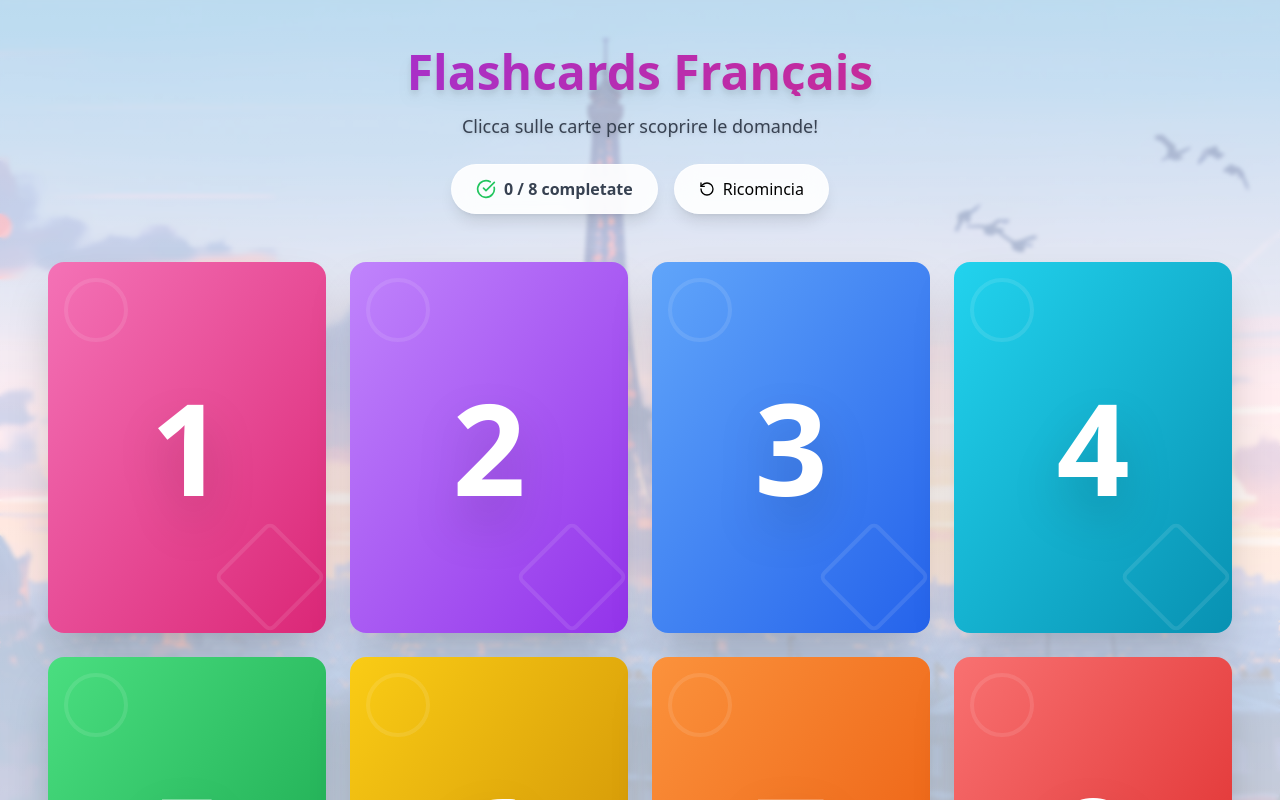
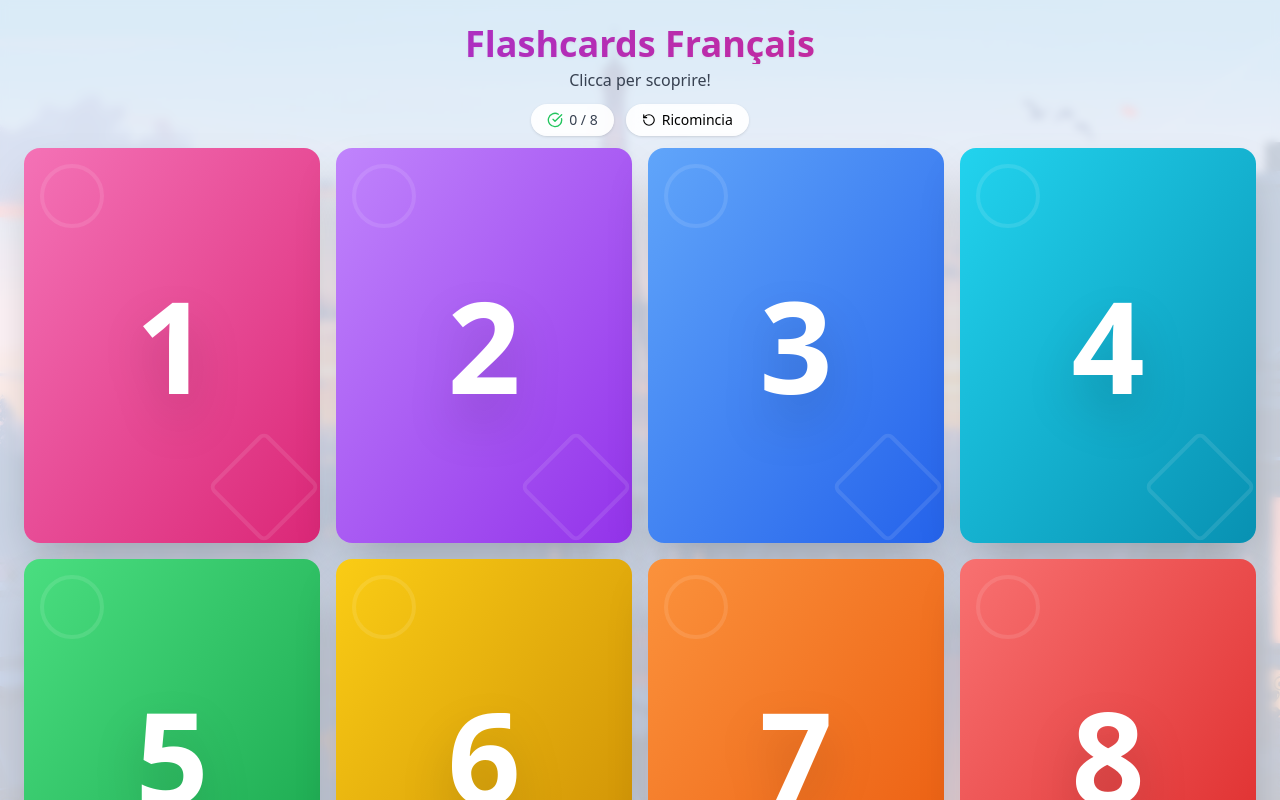
Before and after one commit to elfigozdaddy/flashcards-francais, a React (Vite) app: page / in a window 1280 px wide. Shown: the top 800 px of the page. Built offline with nearby package versions, Linux system fonts and the light colour scheme.

Commit message:
Update App.jsx
Adattabile alla finestra attiva

```diff
--- a/src/App.jsx
+++ b/src/App.jsx
@@ -6,18 +6,18 @@ import FlashCard from "./components/flashcards/FlashCard";
 const cardData = [
   { id: 1, number: 1, question: "Tu as quel âge?", color: "from-pink-400 to-pink-600" },
   { id: 2, number: 2, question: "Comment tu t'appelles?", color: "from-purple-400 to-purple-600" },
-  { id: 3, number: 3, question: "Dire: Salut! et se serrer la main", color: "from-blue-400 to-blue-600" },
-  { id: 4, number: 4, question: "Dire: Coucou! et se taper dans la main!", color: "from-cyan-400 to-cyan-600" },
+  { id: 3, number: 3, question: "Quelle est ta matière préférée?", color: "from-blue-400 to-blue-600" },
+  { id: 4, number: 4, question: "Tu aimes la musique?", color: "from-cyan-400 to-cyan-600" },
   { id: 5, number: 5, question: "Où tu habites?", color: "from-green-400 to-green-600" },
   { id: 6, number: 6, question: "Comment ça va?", color: "from-yellow-400 to-yellow-600" },
   { id: 7, number: 7, question: "Tu es de quelle nationalité?", color: "from-orange-400 to-orange-600" },
-  { id: 8, number: 8, question: "Saluer un ami et se faire la bise", color: "from-red-400 to-red-600" },
+  { id: 8, number: 8, question: "Quelle est ta profession?", color: "from-red-400 to-red-600" },
 ];
 
 export default function App() {
   const [cardStates, setCardStates] = useState(
     cardData.reduce((acc, card) => {
-      acc[card.id] = { flipped: false, enlarged: false, completed: false };
+      acc[card.id] = { flipped: false, enlarged: false, completed: false, flippedPrev: false };
       return acc;
     }, {})
   );
@@ -26,23 +26,22 @@ export default function App() {
     const currentState = cardStates[cardId];
     if (currentState.completed) return;
 
-    if (!currentState.flipped) {
     setCardStates(prev => ({
       ...prev,
-        [cardId]: { flipped: true, enlarged: true, completed: false }
+      [cardId]: {
+        ...prev[cardId],
+        flipped: !prev[cardId].flipped,
+        enlarged: !prev[cardId].flipped,
+        completed: prev[cardId].enlarged,
+        flippedPrev: prev[cardId].flipped
+      }
     }));
-    } else if (currentState.enlarged) {
-      setCardStates(prev => ({
-        ...prev,
-        [cardId]: { flipped: true, enlarged: false, completed: true }
-      }));
-    }
   };
 
   const resetAll = () => {
     setCardStates(
       cardData.reduce((acc, card) => {
-        acc[card.id] = { flipped: false, enlarged: false, completed: false };
+        acc[card.id] = { flipped: false, enlarged: false, completed: false, flippedPrev: false };
         return acc;
       }, {})
     );
@@ -52,84 +51,90 @@ export default function App() {
   const completedCount = Object.values(cardStates).filter(state => state.completed).length;
 
   return (
-    <div className="min-h-screen relative overflow-hidden">
+    <div className="h-screen w-screen overflow-hidden relative flex flex-col bg-gradient-to-b from-sky-100 to-pink-100">
+      {/* Sfondo Parigi (ridotto e fisso) */}
       <div
-        className="absolute inset-0 bg-cover bg-center bg-no-repeat"
+        className="absolute inset-0 bg-cover bg-center bg-no-repeat opacity-70"
         style={{
           backgroundImage: "url('/Paris-HD.jpg')",
+          backgroundAttachment: "fixed",
         }}
       />
 
-      <div className="absolute inset-0 bg-gradient-to-b from-white/60 via-white/70 to-white/80 backdrop-blur-[2px]" />
+      {/* Overlay per leggibilità */}
+      <div className="absolute inset-0 bg-white/70 backdrop-blur-sm" />
 
+      {/* Contenuto principale */}
+      <div className="relative z-10 flex flex-col h-full p-4 md:p-6 max-w-7xl mx-auto w-full">
+
+        {/* Header compatto */}
+        <motion.div
+          initial={{ opacity: 0, y: -10 }}
+          animate={{ opacity: 1, y: 0 }}
+          className="text-center mb-3 flex-shrink-0"
+        >
+          <h1 className="text-2xl md:text-4xl font-bold text-transparent bg-clip-text bg-gradient-to-r from-purple-600 to-pink-600 drop-shadow-sm">
+            Flashcards Français
+          </h1>
+          <p className="text-gray-700 text-sm md:text-base mt-1">
+            Clicca per scoprire!
+          </p>
+        </motion.div>
+
+        {/* Contatore e reset (in fila) */}
+        <div className="flex items-center justify-center gap-3 mb-3 flex-shrink-0 flex-wrap">
+          <div className="flex items-center gap-1.5 bg-white/90 backdrop-blur px-4 py-1.5 rounded-full shadow text-sm">
+            <CheckCircle className="w-4 h-4 text-green-500" />
+            <span className="font-medium text-gray-700">
+              {completedCount} / {cardData.length}
+            </span>
+          </div>
+          <button
+            onClick={resetAll}
+            className="flex items-center gap-1.5 bg-white/90 backdrop-blur px-4 py-1.5 rounded-full shadow text-sm font-medium hover:bg-white transition"
+          >
+            <RotateCcw className="w-3.5 h-3.5" />
+            Ricomincia
+          </button>
+        </div>
+
+        {/* Griglia carte (adattabile) */}
+        <div className="flex-1 grid grid-cols-2 sm:grid-cols-3 md:grid-cols-4 gap-2 md:gap-4 min-h-0">
+          {cardData.map((card, index) => (
+            <motion.div
+              key={card.id}
+              initial={{ opacity: 0, scale: 0.9 }}
+              animate={{ opacity: 1, scale: 1 }}
+              transition={{ delay: index * 0.05 }}
+              className="flex items-center justify-center"
+            >
+              <FlashCard
+                card={card}
+                state={cardStates[card.id] || {}}
+                onClick={() => handleCardClick(card.id)}
+              />
+            </motion.div>
+          ))}
+        </div>
+
+        {/* Messaggio finale (sovrapposto) */}
         <AnimatePresence>
           {allCompleted && (
             <motion.div
-            initial={{ opacity: 0, scale: 0.5 }}
+              initial={{ opacity: 0, scale: 0.8 }}
               animate={{ opacity: 1, scale: 1 }}
-            exit={{ opacity: 0, scale: 0.5 }}
-            transition={{ duration: 0.6, ease: "easeOut" }}
-            className="fixed inset-0 z-50 flex items-center justify-center pointer-events-none"
+              exit={{ opacity: 0, scale: 0.8 }}
+              className="fixed inset-0 z-50 flex items-center justify-center pointer-events-none p-4"
             >
               <h1
-              className="text-7xl md:text-9xl font-black text-transparent bg-clip-text bg-gradient-to-r from-yellow-400 via-pink-500 to-purple-600 drop-shadow-2xl text-center px-8"
-              style={{ fontFamily: "'Comic Sans MS', 'Chalkboard SE', 'Bradley Hand', cursive" }}
+                className="text-5xl md:text-7xl font-black text-transparent bg-clip-text bg-gradient-to-r from-yellow-400 via-pink-500 to-purple-600 drop-shadow-2xl text-center"
+                style={{ fontFamily: "'Comic Sans MS', cursive" }}
               >
                 Excellent travail!
               </h1>
             </motion.div>
           )}
         </AnimatePresence>
-
-      <div className="relative z-10 p-6 md:p-12">
-        <div className="max-w-7xl mx-auto">
-          <motion.div
-            initial={{ opacity: 0, y: -20 }}
-            animate={{ opacity: 1, y: 0 }}
-            className="text-center mb-12"
-          >
-            <h1 className="text-4xl md:text-5xl font-bold text-transparent bg-clip-text bg-gradient-to-r from-purple-600 to-pink-600 mb-4 drop-shadow-lg">
-              Flashcards Français
-            </h1>
-            <p className="text-gray-700 text-lg mb-6 font-medium drop-shadow">
-              Clicca sulle carte per scoprire le domande!
-            </p>
-
-            <div className="flex items-center justify-center gap-4 flex-wrap">
-              <div className="flex items-center gap-2 bg-white/90 backdrop-blur-md px-6 py-3 rounded-full shadow-lg border border-white/50">
-                <CheckCircle className="w-5 h-5 text-green-500" />
-                <span className="font-semibold text-gray-700">
-                  {completedCount} / {cardData.length} completate
-                </span>
-              </div>
-
-              <button
-                onClick={resetAll}
-                className="flex items-center gap-2 rounded-full shadow-lg hover:shadow-xl transition-all bg-white/90 backdrop-blur-md border border-white/50 hover:bg-white px-6 py-3 font-medium"
-              >
-                <RotateCcw className="w-4 h-4" />
-                Ricomincia
-              </button>
-            </div>
-          </motion.div>
-
-          <div className="grid grid-cols-2 md:grid-cols-4 gap-4 md:gap-6 relative">
-            {cardData.map((card, index) => (
-              <motion.div
-                key={card.id}
-                initial={{ opacity: 0, y: 20 }}
-                animate={{ opacity: 1, y: 0 }}
-                transition={{ delay: index * 0.1 }}
-              >
-                <FlashCard
-                  card={card}
-                  state={cardStates[card.id]}
-                  onClick={() => handleCardClick(card.id)}
-                />
-              </motion.div>
-            ))}
-          </div>
-        </div>
       </div>
     </div>
   );
```
Lines whose indentation alone changed are shown as unchanged.
